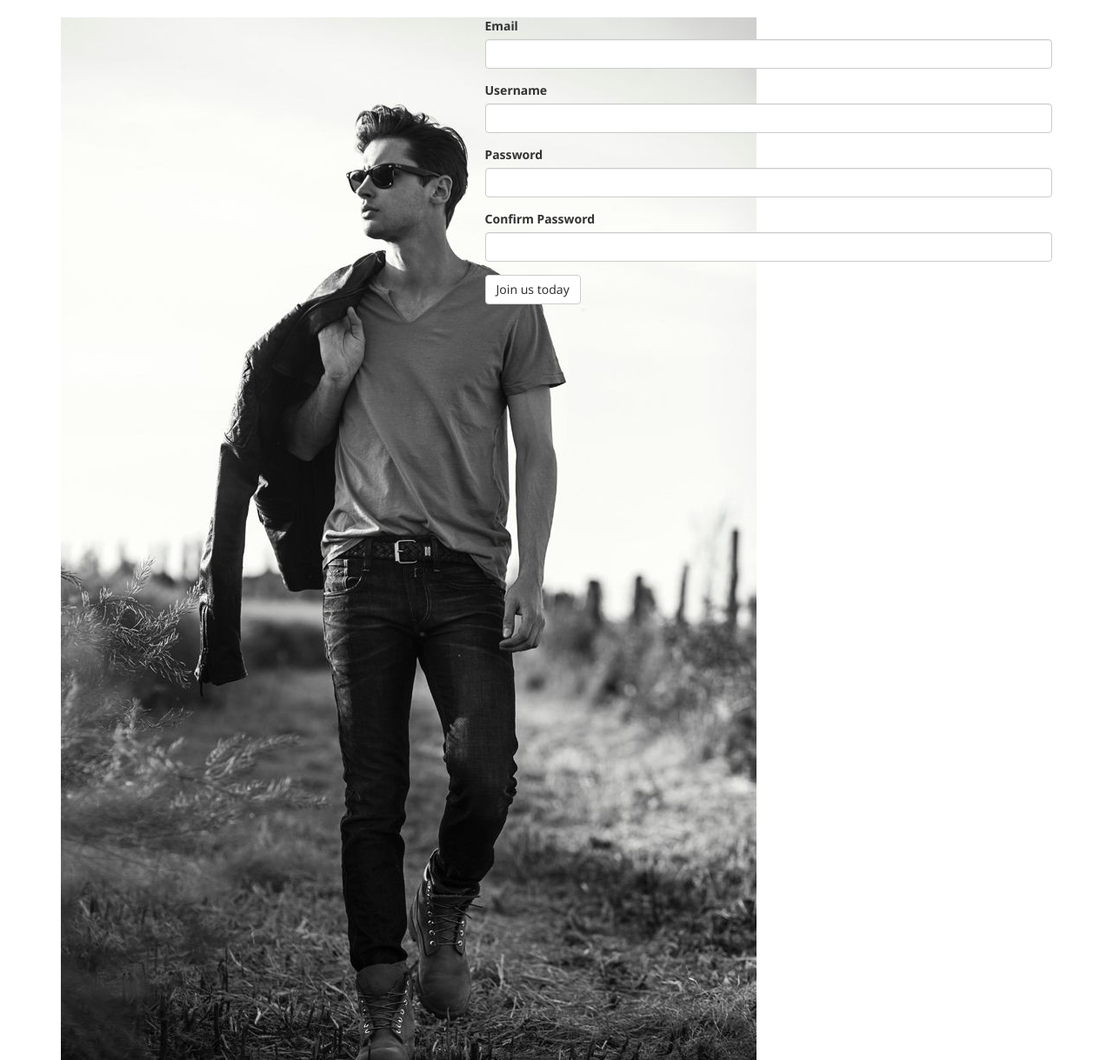
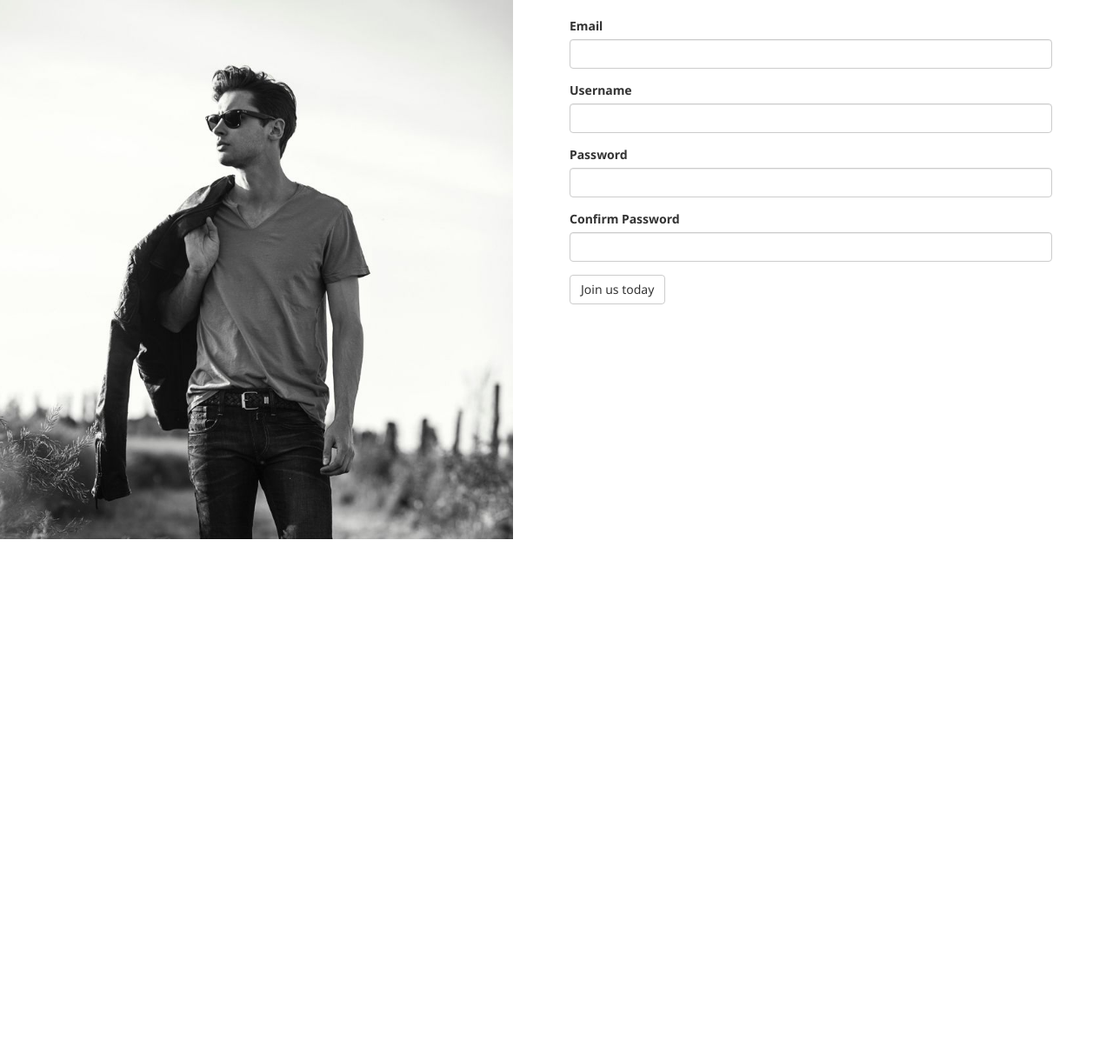
Before and after one commit to duncan-chege/Bookmodel, a Flask app: page /authenticate/register in a window 1280 px wide. Shown: the part 52-1271 px from the top of the page at 87% size. After the commit the page ends 672 px from the top, so only its background shows below. Run offline with Flask 2, Linux system fonts and the light colour scheme; some libraries are stand-ins or nearby versions.

Commit message:
style landing and html pages

```diff
--- a/app/static/css/index.css
+++ b/app/static/css/index.css
@@ -1,19 +1,13 @@
 
 #first h4{
-  /* text-align: justify; */
-
   padding-top: 5%;
   font-weight: 700;
   font-size: 70px;
-
 }
 #two{
   margin-left: 30px;
 }
 
-#button{
-  display:inline-block;
-}
 #move{
   margin-left: 45px;
 }
@@ -27,8 +21,10 @@
   .image img {
     width: 100%;
 }
+
 .button{
   transition-duration: 0.4s;
+  display:inline-block;
 }
 .button-signup{
     background-color: white;
--- /dev/null
+++ b/app/static/css/register.css
@@ -0,0 +1,10 @@
+.image{
+    width: 600px;
+    height: 620px;
+    overflow: hidden;
+    margin-top: -20px;
+    margin-left: -80px;
+  }
+    .image img {
+      width: 100%;
+  }
--- a/app/templates/auth/register.html
+++ b/app/templates/auth/register.html
@@ -5,19 +5,21 @@
 {% block content %}
 
 <!-- Styles block -->
-{% block styles %}
-
-    {{ super() }}
-    <link rel="stylesheet" href="{{url_for('static',filename='css/index.css')}}">
-
-{% endblock %}
+{% block styles%}
+{{ super() }}
+<link rel="stylesheet" href="{{url_for('static',filename='css/register.css')}}">
+{% endblock%}
 
 <div class="container">
     <div class="row">
-            <div class="col-md-5">
-                    <img src="static/images/register.jpg" alt="model-image"></img>
-                </div>
-        <div class="col-md-7">
+
+        <div class="col-md-6">
+            <div class="image">
+                <img src="/static/images/register.jpg" alt="model-image"></img>
+            </div>
+        </div>
+
+        <div class="col-md-6 form">
             {{wtf.quick_form(registration_form)}}
         </div>
     </div>
```
Also changed, not shown: app/static/css/login.css (added, +20 -0 lines), app/templates/auth/login.html (+12 -2 lines), app/templates/index.html (+7 -7 lines).
